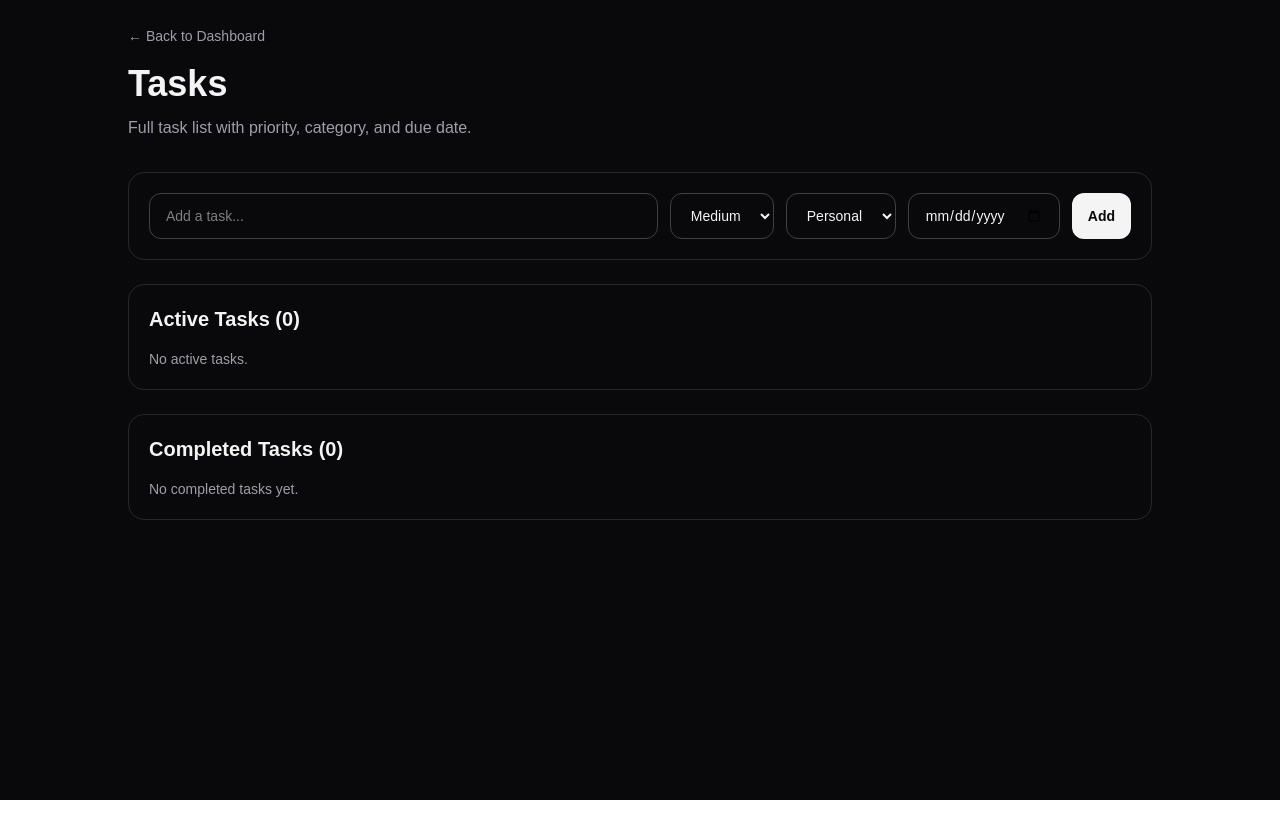
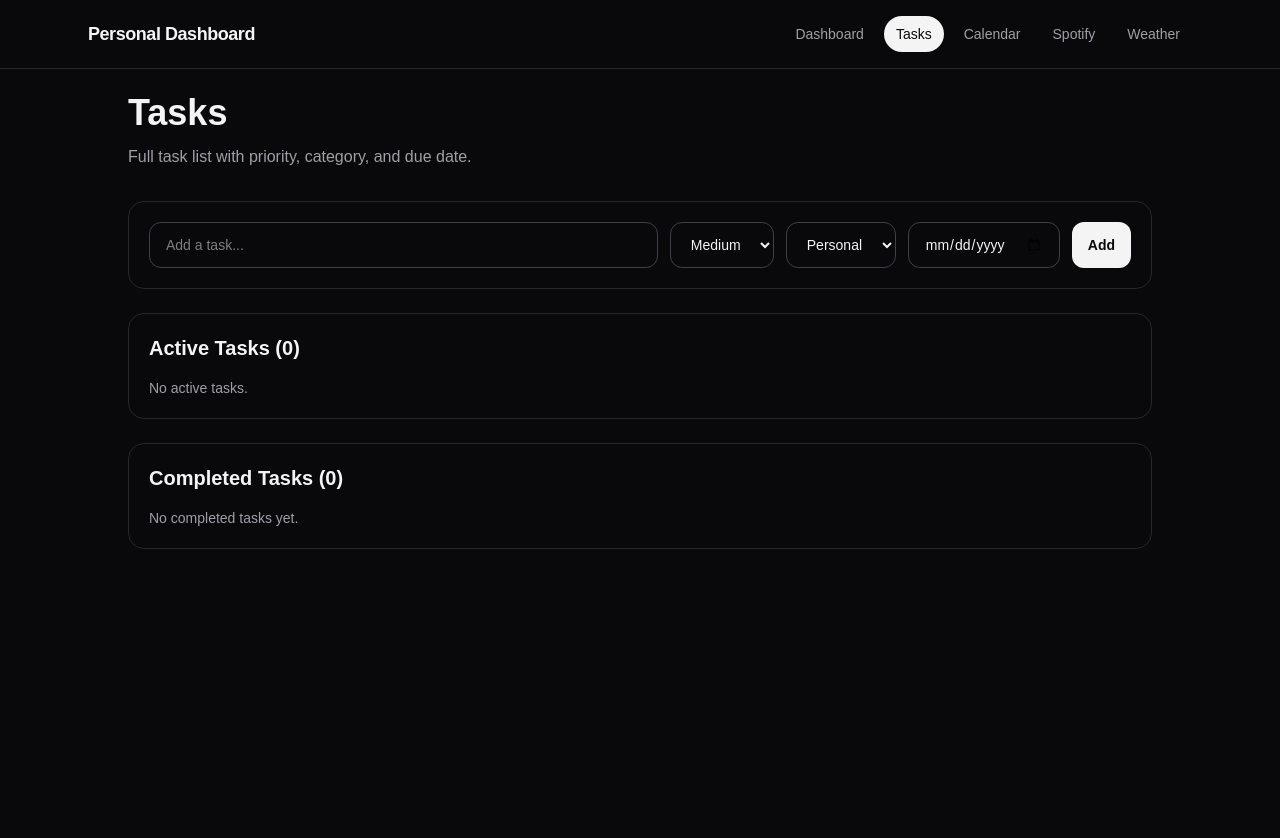
Before and after one commit to tmats4/personal-dashboard, a Next.js app: page /tasks in a window 1280 px wide. Shown: the top 838 px of the page. Before the commit the page ends 800 px from the top, so only its background shows below. Built offline with nearby package versions, Linux system fonts and the light colour scheme.

Commit message:
save current status

```diff
--- a/app/tasks/page.tsx
+++ b/app/tasks/page.tsx
@@ -1,6 +1,6 @@
 "use client";
 
-import Link from "next/link";
+import AppHeader from "@/components/AppHeader";
 import { Todo, useTodos } from "@/hooks/useTodos";
 
 export default function TasksPage() {
@@ -21,14 +21,13 @@ export default function TasksPage() {
   } = useTodos();
 
   return (
+    <>
+      <AppHeader />
+
       <main className="min-h-screen bg-zinc-950 p-6 text-zinc-100">
         <div className="mx-auto max-w-5xl">
           <header className="mb-8">
-          <Link href="/" className="text-sm text-zinc-400 hover:text-zinc-100">
-            ← Back to Dashboard
-          </Link>
-
-          <h1 className="mt-4 text-4xl font-bold">Tasks</h1>
+            <h1 className="text-4xl font-bold">Tasks</h1>
 
             <p className="mt-3 text-zinc-400">
               Full task list with priority, category, and due date.
@@ -141,6 +140,7 @@ export default function TasksPage() {
           </section>
         </div>
       </main>
+    </>
   );
 }
 
```
Lines whose indentation alone changed are shown as unchanged.
